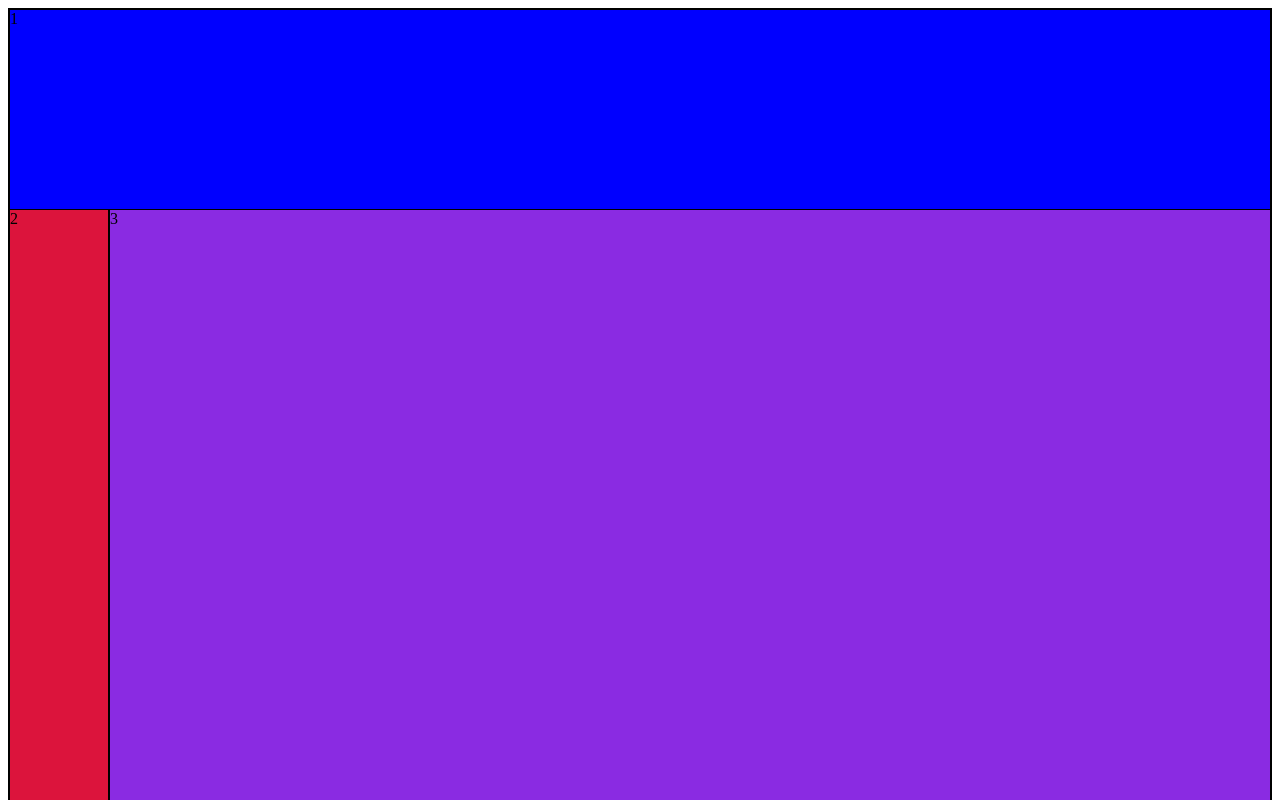
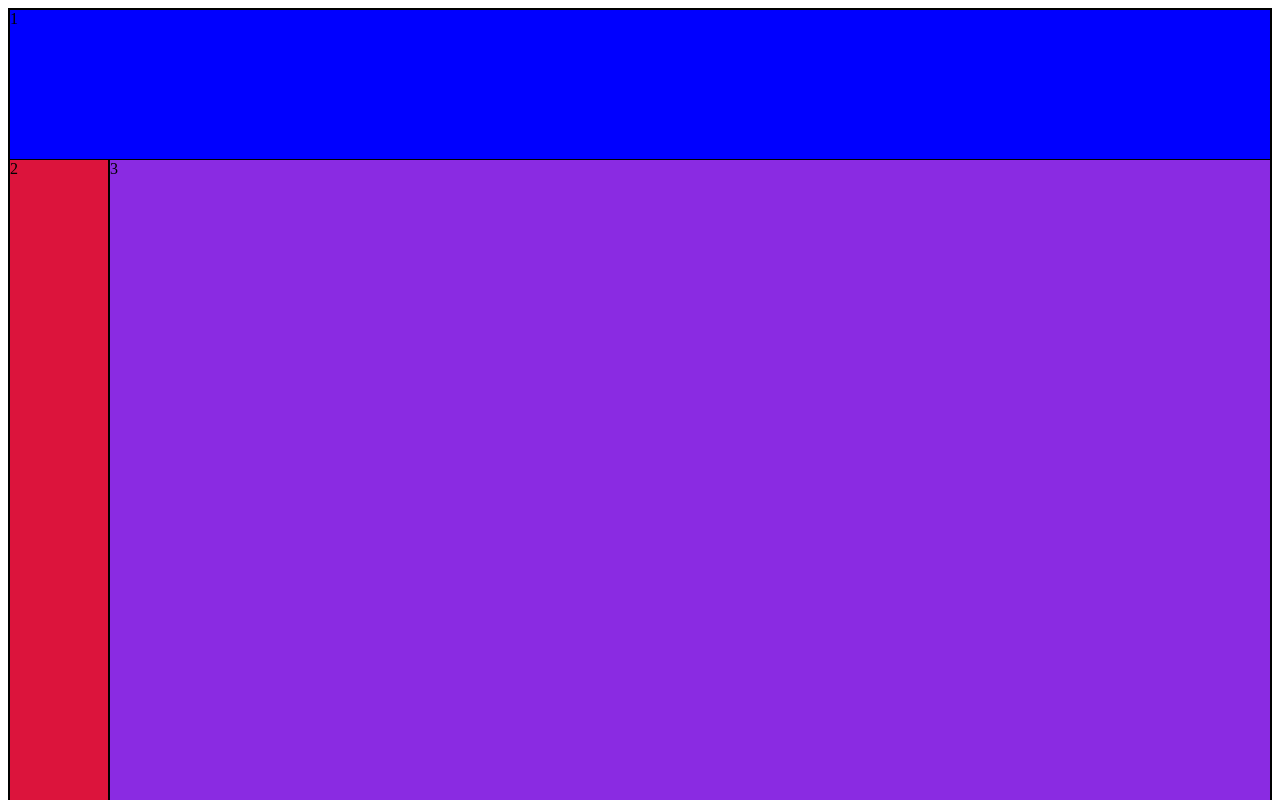
Before and after one commit to ngf11/creating-A-Grid, a plain HTML site: page index.html in a window 1280 px wide. Shown: the top 800 px of the page. Drawn offline with Linux system fonts and the light colour scheme.

Commit message:
grid template footer issue

```diff
--- a/styles.css
+++ b/styles.css
@@ -5,18 +5,13 @@
 .container {
   display: grid;
   grid-template-columns: 50px 50px 50px;
-  grid-template-rows: 50px 50px 50px 50px;
+  grid-template-rows: 50px 50px 50px;
   grid-template-areas:
-    "header header header header"
     "header header header header"
     "header header header header"
     "header header header header"
     "side side   main main"
     "side  side  main main"
-    "side  side   main main"
-    "side side  main main"
-    "side  side  main main"
-    "side side  main main"
     "side  side  main main"
     "footer footer footer footer";
   border: 1px solid black;
```
